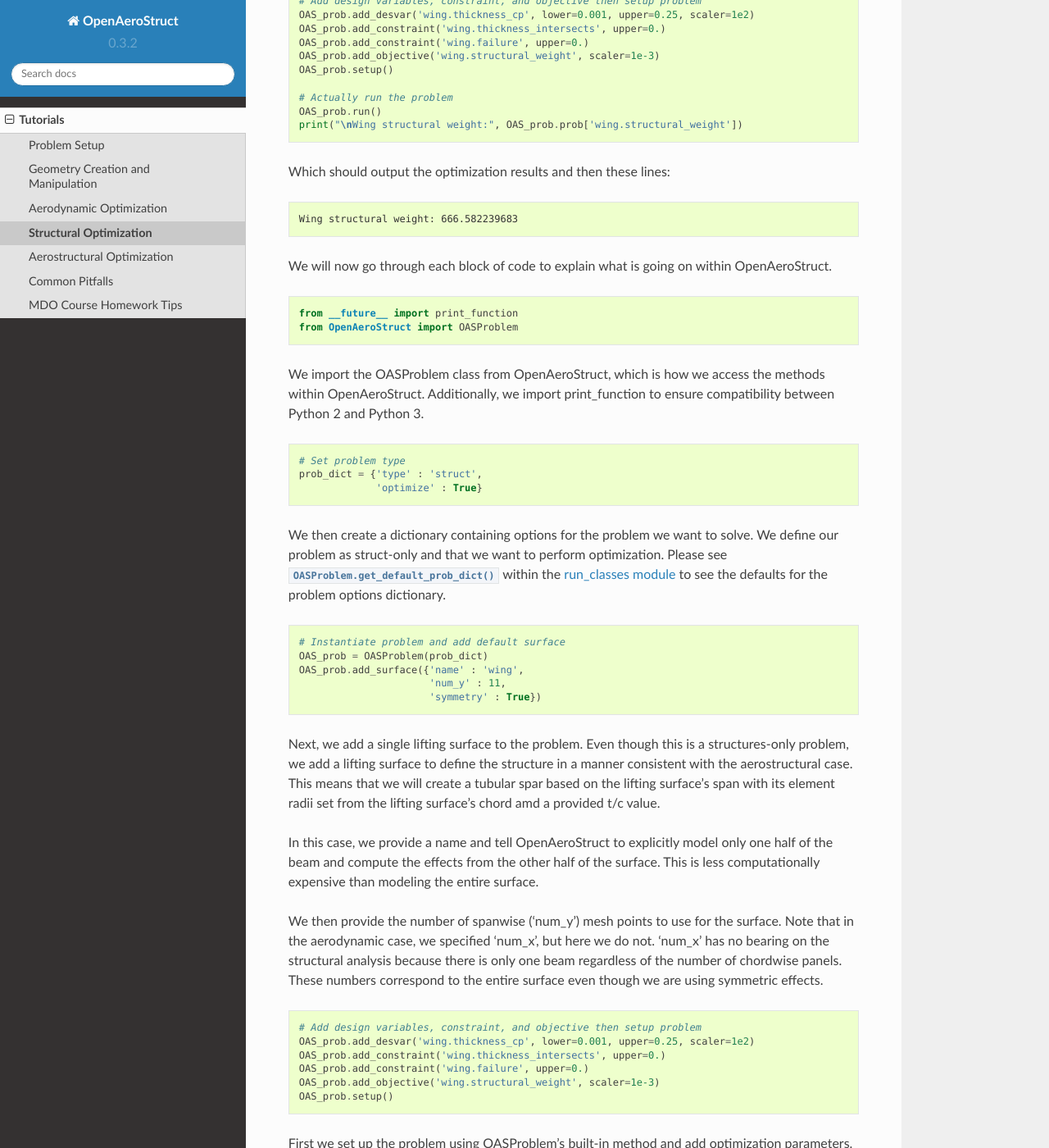
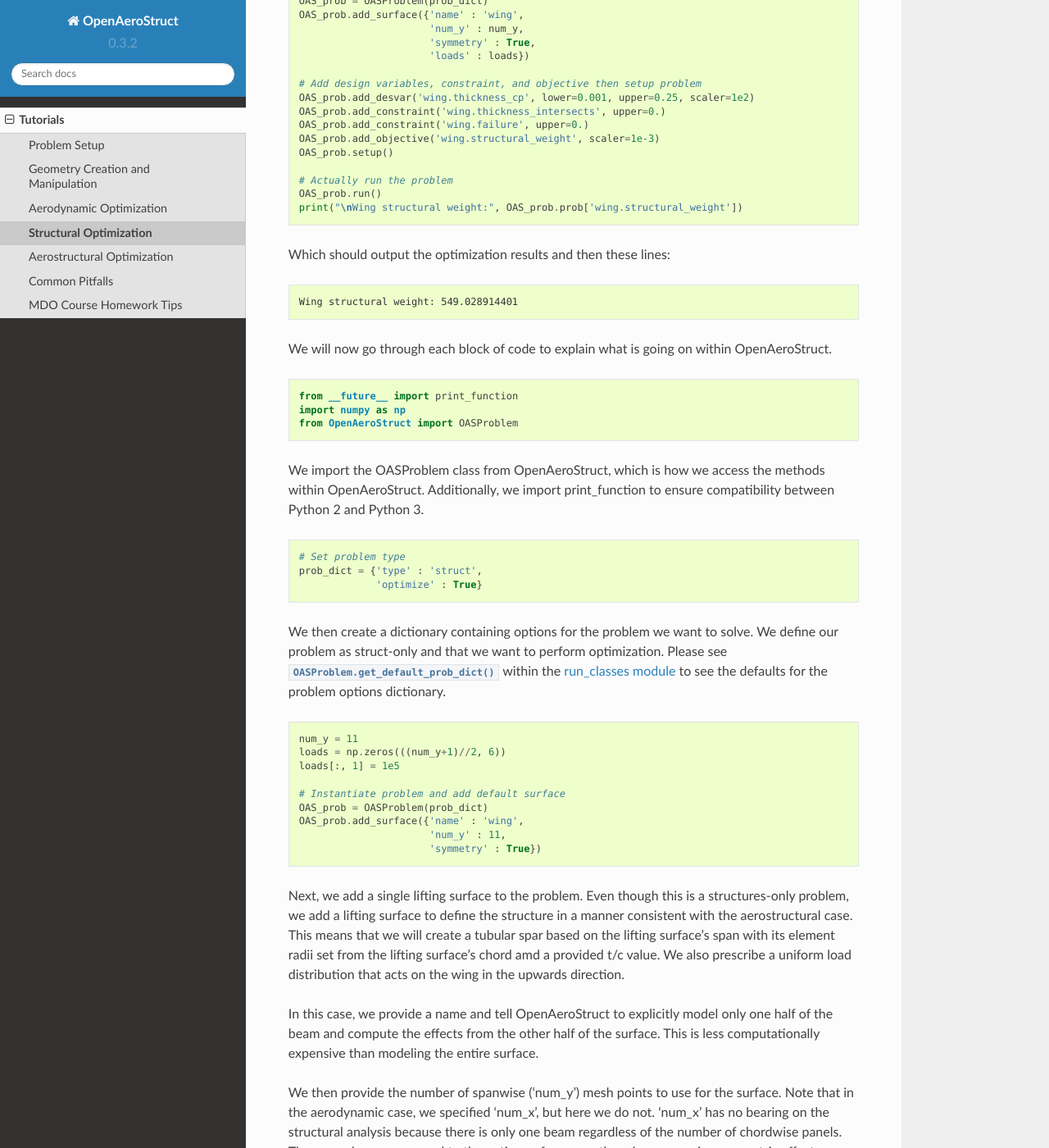
Before and after one commit to mid2SUPAERO/ecoHALE, a Sphinx documentation site: the page built from doc/tutorials/struct.rst, in a window 1280 px wide and 1400 px high, scrolled down 470 px. Shown: the whole window at 82% size. Built offline with Sphinx 7.4.7 and the Read the Docs theme 2.0.0, drawn with Linux system fonts in a browser that asks for light colours; some of the changed text lies outside the part shown.

Commit message:
Updated docs and examples

```diff
--- a/doc/tutorials/aerostruct.rst
+++ b/doc/tutorials/aerostruct.rst
@@ -32,7 +32,7 @@ The following Python script performs aerostructural optimization to minimize fue
 
   # Add design variables, constraint, and objective on the problem
   OAS_prob.add_desvar('alpha', lower=-10., upper=10.)
-  OAS_prob.add_constraint('eq_con', equals=0.)
+  OAS_prob.add_constraint('L_equals_W', equals=0.)
   OAS_prob.add_objective('fuelburn', scaler=1e-4)
 
   # Setup problem and add design variables, constraint, and objective
@@ -51,7 +51,7 @@ Which should output the optimization results and then this line:
 
 .. code-block:: console
 
-  Fuelburn: 69790.2241357
+  Fuelburn: 38681.6142236
 
 
 We will now go through each block of code to explain what is going on within OpenAeroStruct.
@@ -117,7 +117,7 @@ These scalars are simply added to the wing CL and CD to get the total coefficien
 
   OAS_prob.add_constraint('wing_perf.failure', upper=0.)
   OAS_prob.add_constraint('wing_perf.thickness_intersects', upper=0.)
-  OAS_prob.add_constraint('eq_con', equals=0.)
+  OAS_prob.add_constraint('L_equals_W', equals=0.)
   OAS_prob.add_objective('fuelburn', scaler=1e-4)
   OAS_prob.setup()
 
--- a/doc/tutorials/struct.rst
+++ b/doc/tutorials/struct.rst
@@ -8,17 +8,23 @@ The following Python script performs structural optimization to minimize weight
 .. code-block:: python
 
   from __future__ import division, print_function
+  import numpy as np
   from OpenAeroStruct import OASProblem
 
   # Set problem type
   prob_dict = {'type' : 'struct',
                'optimize' : True}
 
+  num_y = 11
+  loads = np.zeros(((num_y+1)//2, 6))
+  loads[:, 1] = 1e5
+
   # Instantiate problem and add default surface
   OAS_prob = OASProblem(prob_dict)
   OAS_prob.add_surface({'name' : 'wing',
-                        'num_y' : 11,
-                        'symmetry' : True})
+                        'num_y' : num_y,
+                        'symmetry' : True,
+                        'loads' : loads})
 
   # Add design variables, constraint, and objective then setup problem
   OAS_prob.add_desvar('wing.thickness_cp', lower=0.001, upper=0.25, scaler=1e2)
@@ -35,13 +41,14 @@ Which should output the optimization results and then these lines:
 
 .. code-block:: console
 
-  Wing structural weight: 666.582239683
+  Wing structural weight: 549.028914401
 
 We will now go through each block of code to explain what is going on within OpenAeroStruct.
 
 .. code-block:: python
 
   from __future__ import print_function
+  import numpy as np
   from OpenAeroStruct import OASProblem
 
 We import the OASProblem class from OpenAeroStruct, which is how we access the methods within OpenAeroStruct.
@@ -59,6 +66,10 @@ Please see :meth:`OASProblem.get_default_prob_dict` within the :doc:`../source/r
 
 .. code-block:: python
 
+  num_y = 11
+  loads = np.zeros(((num_y+1)//2, 6))
+  loads[:, 1] = 1e5
+
   # Instantiate problem and add default surface
   OAS_prob = OASProblem(prob_dict)
   OAS_prob.add_surface({'name' : 'wing',
@@ -68,6 +79,7 @@ Please see :meth:`OASProblem.get_default_prob_dict` within the :doc:`../source/r
 Next, we add a single lifting surface to the problem.
 Even though this is a structures-only problem, we add a lifting surface to define the structure in a manner consistent with the aerostructural case.
 This means that we will create a tubular spar based on the lifting surface's span with its element radii set from the lifting surface's chord amd a provided t/c value.
+We also prescribe a uniform load distribution that acts on the wing in the upwards direction.
 
 In this case, we provide a name and tell OpenAeroStruct to explicitly model only one half of the beam and compute the effects from the other half of the surface.
 This is less computationally expensive than modeling the entire surface.
--- a/run_aerostruct.py
+++ b/run_aerostruct.py
@@ -61,13 +61,13 @@ if __name__ == "__main__":
     OAS_prob = OASProblem(prob_dict)
 
     # Create a dictionary to store options about the surface
-    surf_dict = {'num_y' : 5,
+    surf_dict = {'num_y' : 7,
                  'num_x' : 2,
                  'wing_type' : 'CRM',
                  'CD0' : 0.015,
                  'symmetry' : True,
-                 'num_twist_cp' : 3,
-                 'num_thickness_cp' : 3}
+                 'num_twist_cp' : 2,
+                 'num_thickness_cp' : 2}
 
     # Add the specified wing surface to the problem
     OAS_prob.add_surface(surf_dict)
--- a/run_vlm.py
+++ b/run_vlm.py
@@ -61,7 +61,7 @@ if __name__ == "__main__":
                  'wing_type' : 'rect',
                  'CD0' : 0.015,
                  'symmetry' : True,
-                 'num_twist_cp' : 5,
+                 'num_twist_cp' : 2,
                  'num_thickness_cp' : 2}
 
     # Add the specified wing surface to the problem
```
Also changed, not shown: run_spatialbeam.py (+6 -1 lines).
